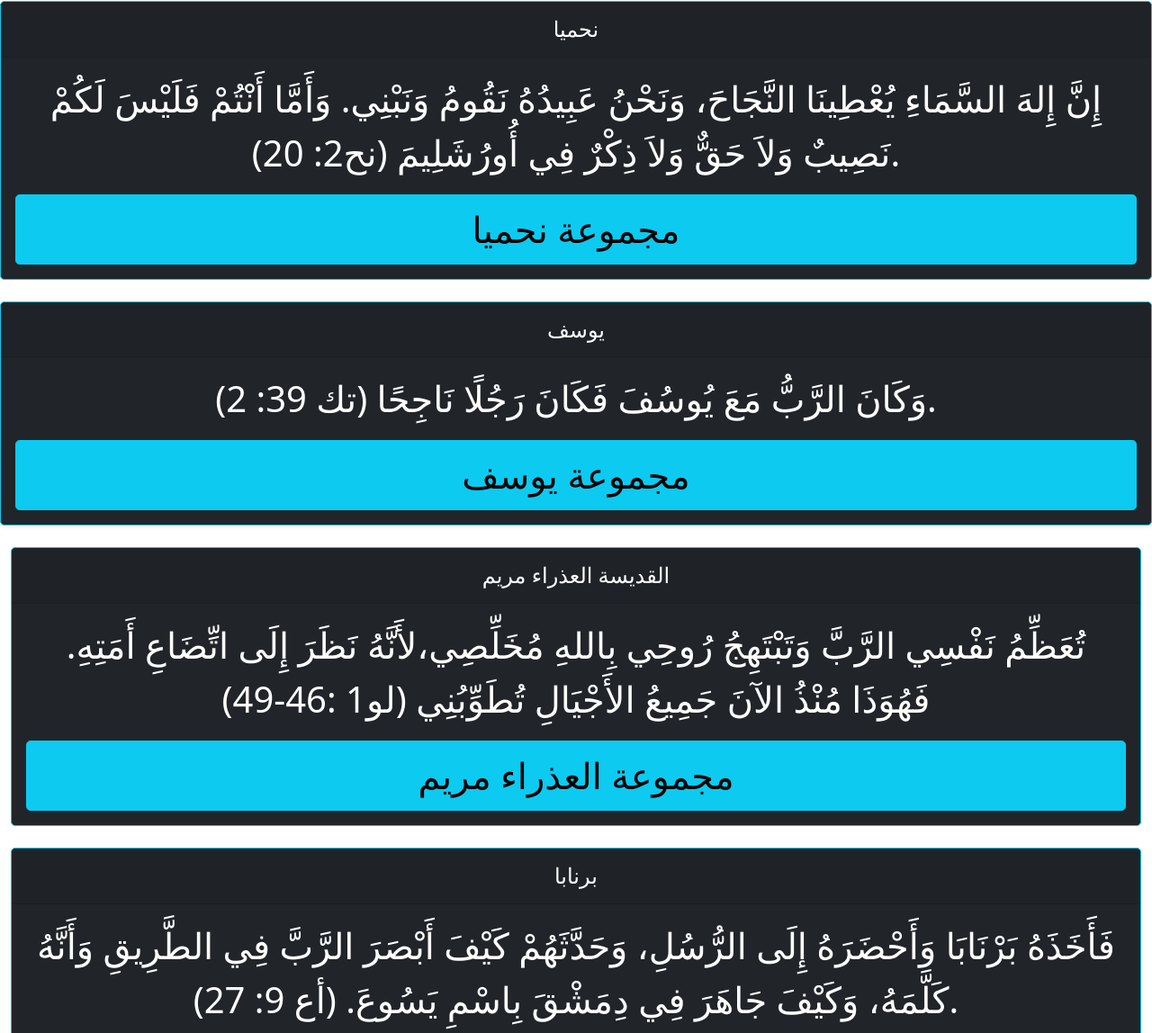
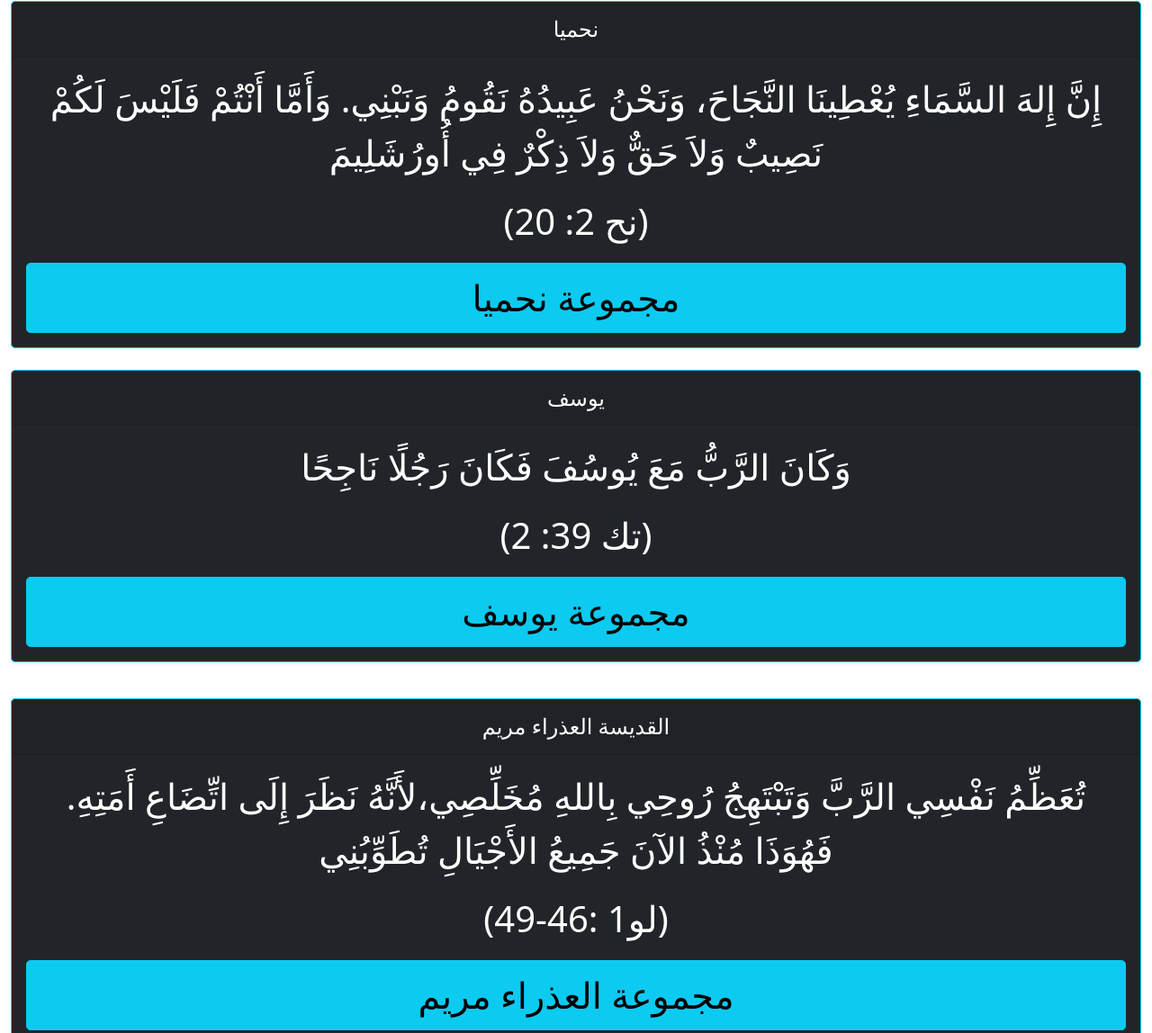
Before and after one commit to AvaEbraamFamily/avaebraam.eg, a plain HTML site: page index3.html in a window 1280 px wide. Shown: the part 477-1625 px from the top of the page at 90% size. Drawn offline with nearby package versions, Linux system fonts and the light colour scheme; a web font is replaced by a local one.

Commit message:
Update index3.html

```diff
--- a/index3.html
+++ b/index3.html
@@ -17,7 +17,7 @@
 <body>
 
 
-    <div class="C7   mb-3 text-center" style="margin: 0; ">
+    <div class="C7  row mb-3 text-center" style="margin: 0; ">
         <div >
           <div class="card text-white bg-dark mb-4 rounded-3 shadow-sm border-info">
             <div class="card-header py-3">
@@ -42,7 +42,8 @@
             </div>
             <div class="card-body">
 
-            <p>إِنَّ إِلهَ السَّمَاءِ يُعْطِينَا النَّجَاحَ، وَنَحْنُ عَبِيدُهُ نَقُومُ وَنَبْنِي. وَأَمَّا أَنْتُمْ فَلَيْسَ لَكُمْ نَصِيبٌ وَلاَ حَقٌّ وَلاَ ذِكْرٌ فِي أُورُشَلِيمَ (نح2:  20).</p>
+            <p>إِنَّ إِلهَ السَّمَاءِ يُعْطِينَا النَّجَاحَ، وَنَحْنُ عَبِيدُهُ نَقُومُ وَنَبْنِي. وَأَمَّا أَنْتُمْ فَلَيْسَ لَكُمْ نَصِيبٌ وَلاَ حَقٌّ وَلاَ ذِكْرٌ فِي أُورُشَلِيمَ</p>
+<p>(نح 2: 20)</p>
              <a href="indexn.html">
             <button type="button" class="w-100 btn btn-lg btn-info">مجموعة نحميا</button>
           </a>
@@ -57,8 +58,9 @@
             <div class="card-body">
 
            <p>
-            وَكَانَ الرَّبُّ مَعَ يُوسُفَ فَكَانَ رَجُلًا نَاجِحًا (تك 39: 2).
+            وَكَانَ الرَّبُّ مَعَ يُوسُفَ فَكَانَ رَجُلًا نَاجِحًا
            </p>
+<p>(تك 39: 2)</p>
            <a href="indexy.html">
               <button type="button" class="w-100 btn btn-lg btn-info">مجموعة يوسف</button>
             </a>
@@ -83,8 +85,9 @@
            <p>
 
         تُعَظِّمُ نَفْسِي الرَّبَّ وَتَبْتَهِجُ رُوحِي بِاللهِ مُخَلِّصِي،لأَنَّهُ نَظَرَ إِلَى اتِّضَاعِ أَمَتِهِ. فَهُوَذَا مُنْذُ الآنَ جَمِيعُ الأَجْيَالِ تُطَوِّبُنِي
-        (لو1 :46-49)
+
         </p>
+<p>(لو1 :46-49)</p>
         <a href="indexm.html">
               <button type="button" class="w-100 btn btn-lg btn-info">مجموعة العذراء مريم </button>
             </a>
@@ -101,6 +104,7 @@
              <p>
                 فَأَخَذَهُ بَرْنَابَا وَأَحْضَرَهُ إِلَى الرُّسُلِ، وَحَدَّثَهُمْ كَيْفَ أَبْصَرَ الرَّبَّ فِي الطَّرِيقِ وَأَنَّهُ كَلَّمَهُ، وَكَيْفَ جَاهَرَ فِي دِمَشْقَ بِاسْمِ يَسُوعَ. (أع 9: 27).
              </p>
+<p>(اع 9: 27)</p>
              <a href="indexberna.html">
               <button type="button" class="w-100 btn btn-lg btn-info">مجموعة برنابا</button>
             </a>
```
